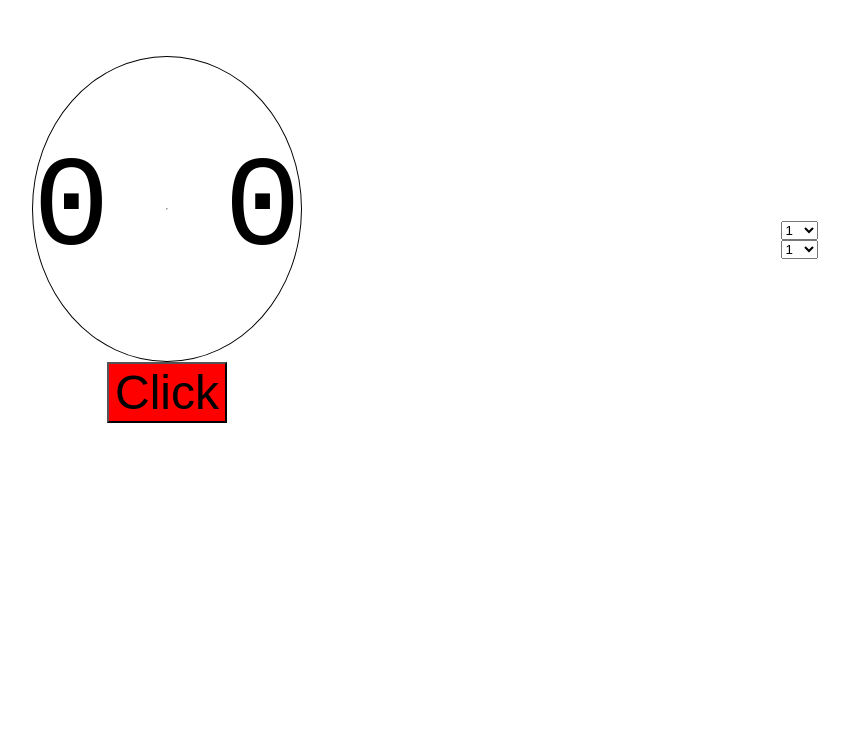
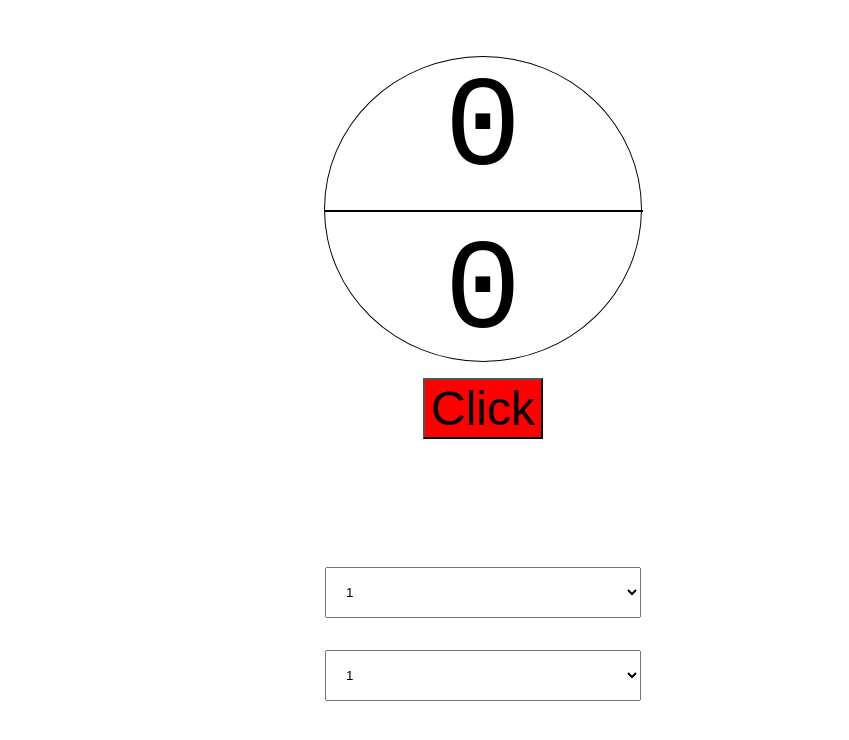
Before and after one commit to gquathamer/workout-timer, a React app: page / in a window 1280 px wide. Shown: the top 740 px of the page, without its empty margins (157-1006 px from the left). Built offline with nearby package versions, Linux system fonts and the light colour scheme.

Commit message:
modified html template to include meta tag, added more css and media queries

```diff
--- a/src/components/app.jsx
+++ b/src/components/app.jsx
@@ -20,7 +20,7 @@ export default function App() {
           setTimerRunning={setTimerRunning}
         />
       </div>
-      <div className="row flex-column col-6">
+      <div className="row flex-column justify-evenly col-6">
         <Input updateSecondsFunc={updateActiveSeconds}></Input>
         <Input updateSecondsFunc={updateRestSeconds}></Input>
       </div>
--- a/src/index.html
+++ b/src/index.html
@@ -1,6 +1,7 @@
 <html>
   <head>
     <meta charset="utf-8" />
+    <meta content="width=device-width, initial-scale=1" name="viewport" />
     <title>Interval Timer</title>
   </head>
   <body>
--- a/src/index.jsx
+++ b/src/index.jsx
@@ -2,6 +2,7 @@ import React from 'react';
 import ReactDOM from 'react-dom/client';
 import App from './components/app';
 import './styles.css';
+import './layout.css';
 
 const root = ReactDOM.createRoot(document.querySelector('#root'));
 
--- /dev/null
+++ b/src/layout.css
@@ -0,0 +1,19 @@
+@media only screen and (min-width: 568px) {
+  select {
+      width: 50%;
+      padding: 1rem;
+      margin: 1rem auto;
+    }
+
+  .col-6 {
+      width: 50%;
+    }
+
+  .col-7 {
+    width: calc(100% / 7);
+  }
+
+  .clock-container {
+    width: 50%;
+  }
+}
--- a/src/styles.css
+++ b/src/styles.css
@@ -3,8 +3,19 @@ body {
 }
 
 button {
-  margin: 0 auto;
+  margin: 1rem auto;
   font-size: 3rem;
+}
+
+hr {
+  border: 1px solid black;
+  width: 100%;
+}
+
+select {
+  width: 100%;
+  padding: 1rem;
+  margin: 1rem auto;
 }
 
 .row {
@@ -17,29 +28,33 @@ button {
 
 .flex-container {
   display: flex;
+  flex-wrap: wrap;
+  justify-content: center;
 }
 
 .clock-container {
   border-radius: 50%;
   margin: 0 auto;
   height: 38vh;
-  width: 50%;
+  width: 100%;
   border: 1px solid black;
   display: flex;
-  justify-content: center;
+  flex-direction: column;
+  justify-content: space-evenly;
   align-items: center;
 }
 
 .clock-container p {
   font-size: 8rem;
+  margin: 0;
 }
 
 .col-6 {
-  width: 50%;
+  width: 100%;
 }
 
 .col-7 {
-  width: calc(100% / 7);
+  width: 100%;
 }
 
 .full-flex {
@@ -53,3 +68,7 @@ button {
 .text-center {
   text-align: center;
 }
+
+.justify-evenly {
+  justify-content: space-evenly;
+}
```
Also changed, not shown: 4 other files (tests, documents, lock files or other folders).
